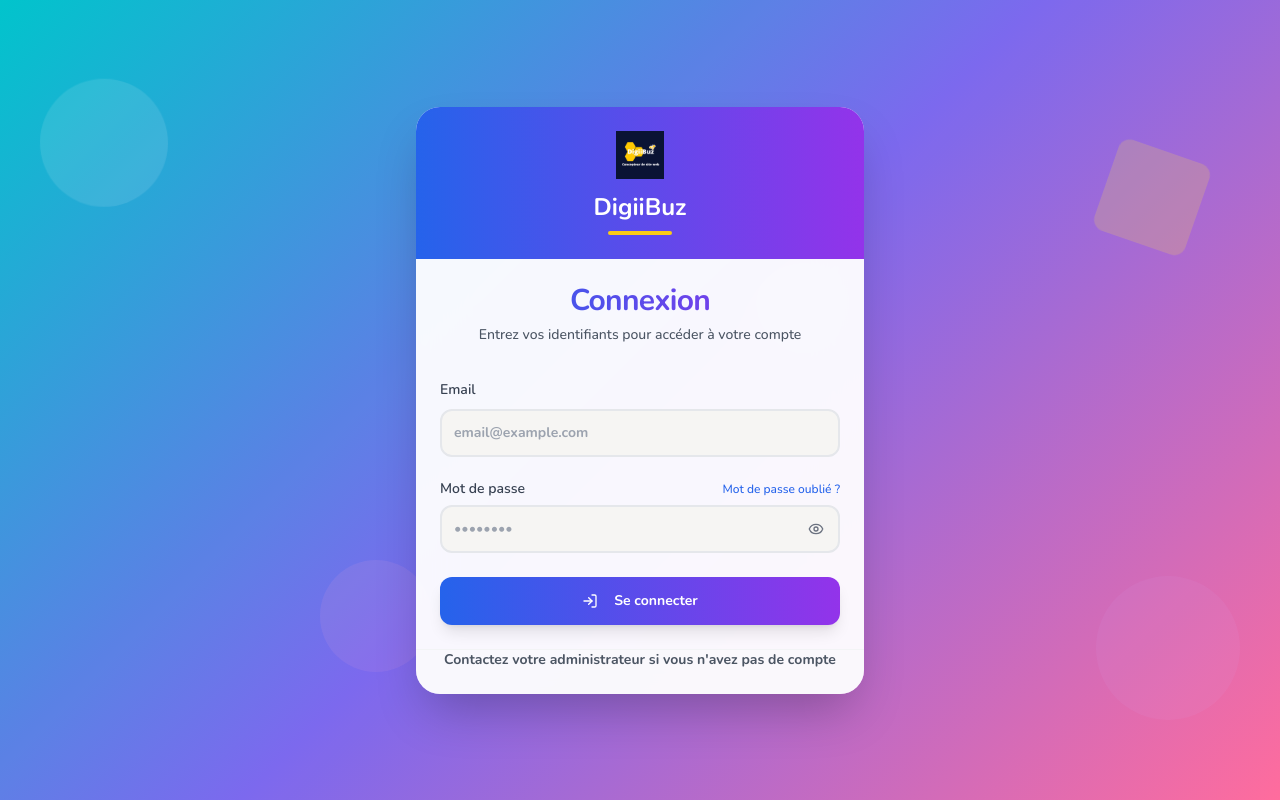
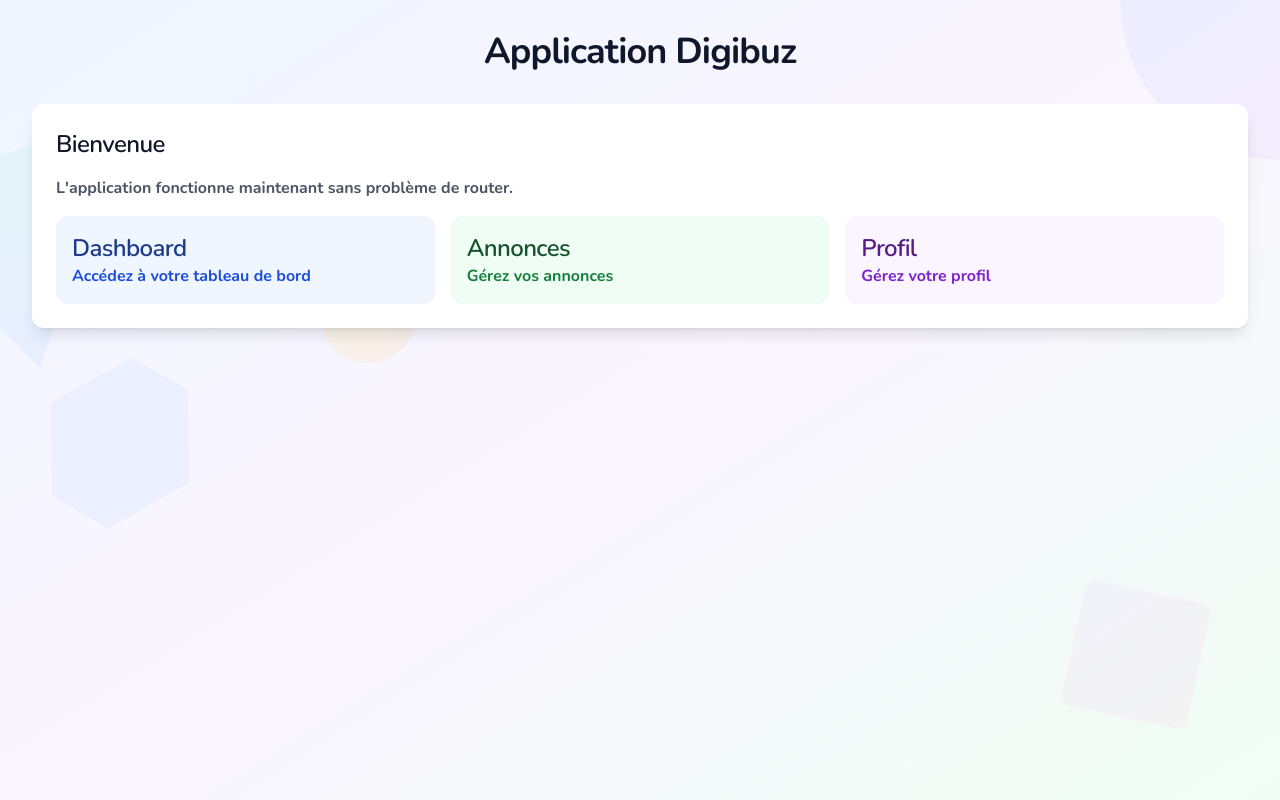
Before and after one commit to Digiibuz/announcement-hero, a React (Vite) app: page / in a window 1280 px wide. Before the commit this address led to /#/login. Built offline with nearby package versions, Linux system fonts and the light colour scheme.

Commit message:
Fix: Resolve blank page and hook errors

```diff
--- a/src/App.tsx
+++ b/src/App.tsx
@@ -1,17 +1,13 @@
 
+import React from "react";
 import { TooltipProvider } from "@/components/ui/tooltip";
 import { QueryClient, QueryClientProvider } from "@tanstack/react-query";
-import { HashRouter } from "react-router-dom";
 import { AuthProvider } from "./context/AuthContext";
 import { Toaster as UIToaster } from "@/components/ui/toaster";
 import { Toaster as SonnerToaster } from "@/components/ui/sonner";
-import AppRoutes from "@/components/routing/Routes";
-import ImpersonationBanner from "@/components/ui/ImpersonationBanner";
 import DynamicBackground from "@/components/ui/DynamicBackground";
-import MobileBottomNav from "@/components/ui/layout/MobileBottomNav";
-import { useServiceWorker } from "@/hooks/useServiceWorker";
 
-// Configuration React Query - Recréé pour éviter les conflits de cache
+// Configuration React Query - Nouvelle instance pour éviter les conflits
 const queryClient = new QueryClient({
   defaultOptions: {
     queries: {
@@ -24,25 +20,42 @@ const queryClient = new QueryClient({
 });
 
 function App() {
-  // Initialize service worker for automatic updates
-  useServiceWorker();
+  console.log("App without router is rendering");
 
   return (
-    <HashRouter>
     <QueryClientProvider client={queryClient}>
       <AuthProvider>
         <TooltipProvider>
           <DynamicBackground className="min-h-screen">
-              <ImpersonationBanner />
-              <AppRoutes />
-              <MobileBottomNav />
+            <div className="container mx-auto p-8">
+              <h1 className="text-4xl font-bold text-center mb-8">Application Digibuz</h1>
+              <div className="bg-white rounded-lg shadow-lg p-6">
+                <h2 className="text-2xl font-semibold mb-4">Bienvenue</h2>
+                <p className="text-gray-600 mb-4">
+                  L'application fonctionne maintenant sans problème de router.
+                </p>
+                <div className="grid grid-cols-1 md:grid-cols-2 lg:grid-cols-3 gap-4">
+                  <div className="bg-blue-50 p-4 rounded-lg">
+                    <h3 className="font-semibold text-blue-900">Dashboard</h3>
+                    <p className="text-blue-700">Accédez à votre tableau de bord</p>
+                  </div>
+                  <div className="bg-green-50 p-4 rounded-lg">
+                    <h3 className="font-semibold text-green-900">Annonces</h3>
+                    <p className="text-green-700">Gérez vos annonces</p>
+                  </div>
+                  <div className="bg-purple-50 p-4 rounded-lg">
+                    <h3 className="font-semibold text-purple-900">Profil</h3>
+                    <p className="text-purple-700">Gérez votre profil</p>
+                  </div>
+                </div>
+              </div>
+            </div>
           </DynamicBackground>
           <SonnerToaster />
           <UIToaster />
         </TooltipProvider>
       </AuthProvider>
     </QueryClientProvider>
-    </HashRouter>
   );
 }
 
```
Lines whose indentation alone changed are shown as unchanged.
